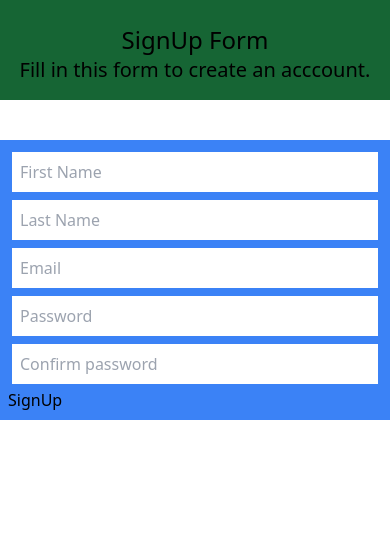
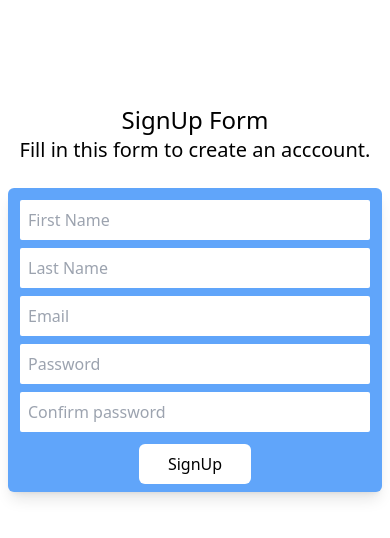
Before and after one commit to bushrajabin/alpago-assignment, a React (Create React App) app: page /signup in a window 390 px wide. Shown: the top 538 px of the page. Built offline with nearby package versions, Linux system fonts and the light colour scheme.

Commit message:
Added media query

```diff
--- a/src/components/CustomButton/CustomBtn.jsx
+++ b/src/components/CustomButton/CustomBtn.jsx
@@ -2,10 +2,10 @@ import React from 'react'
 
 const CustomBtn = ({title,onClickFn}) => {
   return (
-    <div className='xl:flex xl:flex-row xl:justify-center'>
+    <div className=' bg-white rounded-md mt-2  flex flex-row items-center text-center justify-center p-2 w-28 m-auto  xl:flex xl:flex-row xl:justify-center'>
     <button
       type="button"
-      className="xl:bg-white xl:p-2 xl:m-2 xl:rounded-md xl:hover:bg-blue-200 xl:w-24 xl:flex xl:flex-row xl:justify-center"
+      className="  xl:bg-white xl:p-2 xl:m-2 xl:rounded-md xl:hover:bg-blue-200 xl:w-24 xl:flex xl:flex-row xl:justify-center"
       onClick={onClickFn}
     >
       {title}
--- a/src/components/Forms/CustomForm.jsx
+++ b/src/components/Forms/CustomForm.jsx
@@ -38,8 +38,8 @@ const CustomForm = () => {
     };
 
     return (
-    <div className="  flex flex-col  xl:pb-2 xl:flex xl:flex-col xl:m-auto xl:pt-20 xl:items-center ">
-      <div className=" pt-6  bg-green-800 flex flex-col p-4 items-center text-1xl xl:text-xl  xl:flex xl:flex-col xl:items-center xl:p-2">
+        <div className="  flex flex-col  mt-20  xl:pb-2 xl:flex xl:flex-col xl:m-auto xl:pt-20 xl:items-center ">
+            <div className=" pt-6   flex flex-col p-4 items-center text-1xl xl:text-xl  xl:flex xl:flex-col xl:items-center xl:p-2">
                 <h1 className=" text-2xl xl:text-2xl xl:font-serif">
                     {currentPath === "/login" ? "Login Form" : "SignUp Form"}
                 </h1>
@@ -50,14 +50,14 @@ const CustomForm = () => {
                 </p>
             </div>
 
-      <div className="  bg-blue-500 p-2 mt-10  flex flex-col xl:bg-blue-300 xl:flex xl:flex-col xl:m-10  xl:p-5 xl:rounded-lg xl:shadow-xl xl:w-96">
+            <div className="  bg-blue-400 m-2 rounded-md p-2 flex flex-col shadow-lg  xl:bg-blue-300 xl:flex xl:flex-col xl:m-10  xl:p-5 xl:rounded-lg xl:shadow-xl xl:w-96">
                 {currentPath === "/signup" && (
                     <>
                         <input
                             type="text"
                             placeholder="First Name"
                             required
-              className=" m-1 p-2 xl:p-2 xl:m-2 xl:border-b-slate-800"
+                            className=" m-1 p-2 rounded-sm xl:p-2 xl:m-2 xl:border-b-slate-800"
                             value={firstName}
                             onChange={(e) => setFirstName(e.target.value)}
                         />
@@ -66,7 +66,7 @@ const CustomForm = () => {
                             type="text"
                             placeholder="Last Name"
                             required
-              className=" m-1 p-2 xl:p-2 xl:m-2 "
+                            className=" m-1 p-2 rounded-sm xl:p-2 xl:m-2 "
                             value={lastName}
                             onChange={(e) => setLastName(e.target.value)}
                         />
@@ -76,7 +76,7 @@ const CustomForm = () => {
                     type="email"
                     placeholder="Email"
                     required
-          className=" m-1 p-2 xl:p-2 xl:m-2 "
+                    className=" m-1 p-2 rounded-sm xl:p-2 xl:m-2 "
                     value={email}
                     onChange={(e) => setEmail(e.target.value)}
                 />
@@ -84,7 +84,7 @@ const CustomForm = () => {
                     type="password"
                     placeholder="Password"
                     required
-          className="m-1 p-2 xl:p-2 xl:m-2 "
+                    className="m-1 p-2 rounded-sm xl:p-2 xl:m-2 "
                     value={password}
                     onChange={(e) => setPassword(e.target.value)}
                 />
@@ -94,7 +94,7 @@ const CustomForm = () => {
                         type="password"
                         placeholder="Confirm password"
                         required
-            className=" m-1 p-2 xl:p-2 xl:m-2 "
+                        className=" m-1 p-2 rounded-sm xl:p-2 xl:m-2 "
                         value={cPassword}
                         onChange={(e) => setCPassword(e.target.value)}
                     />
```
Lines whose indentation alone changed are shown as unchanged.
